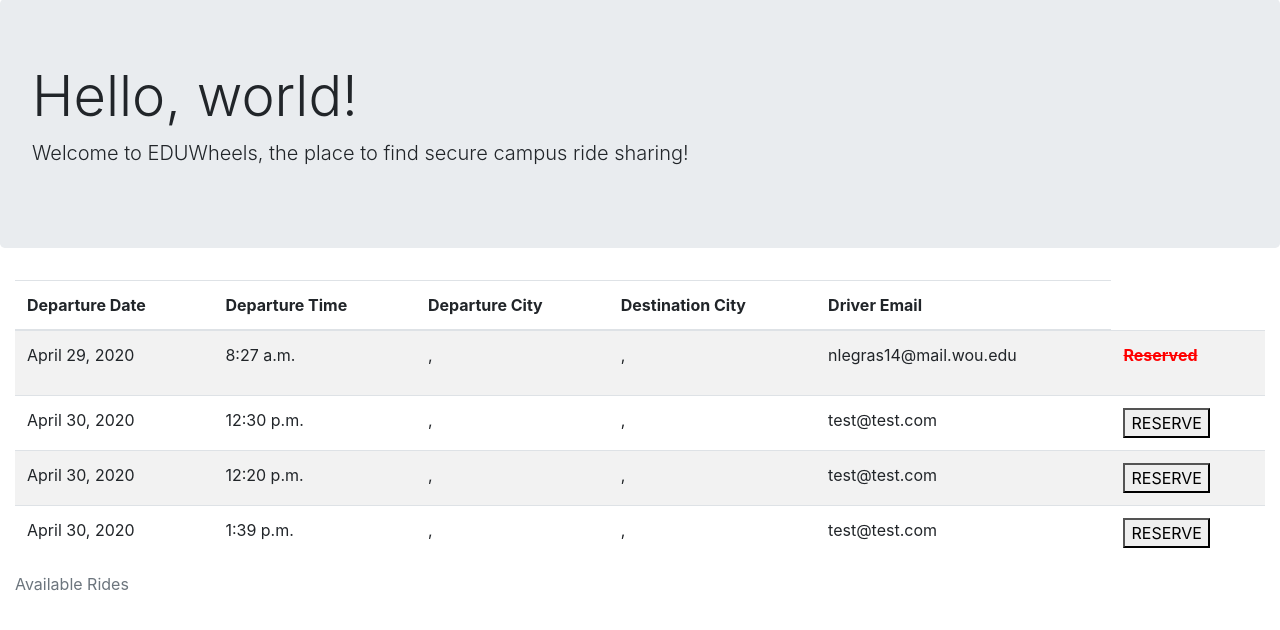
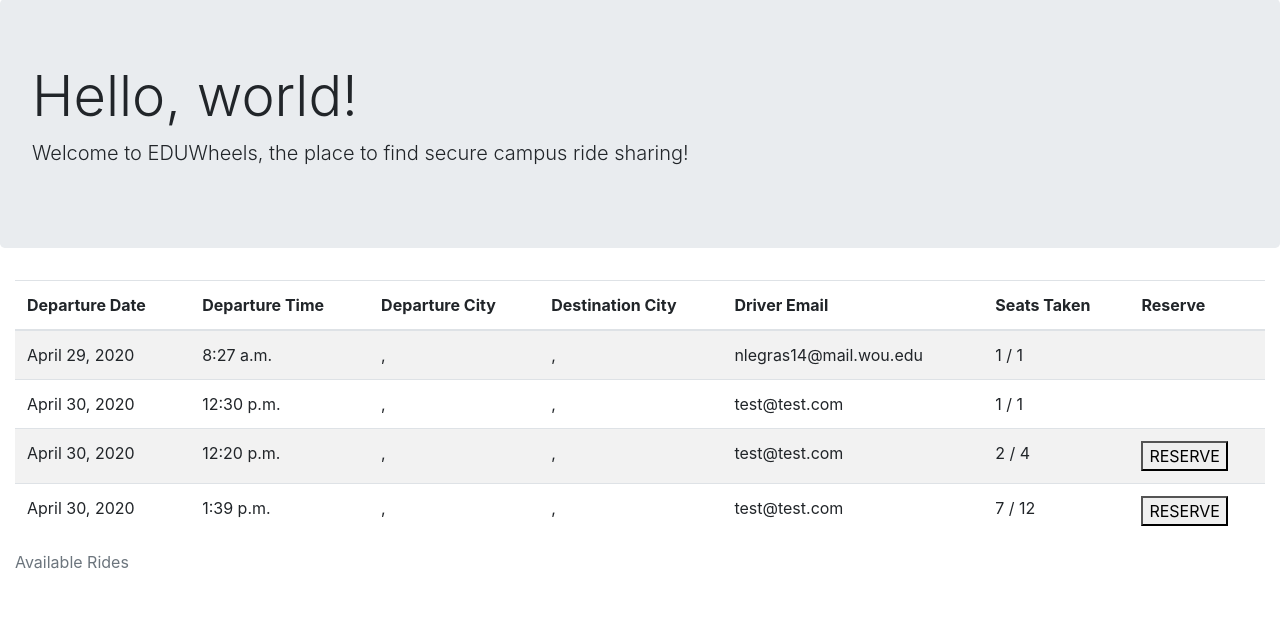
Before and after one commit to nlegras/Capstone, a Django app: page / in a window 1280 px wide. Shown: the part 57-687 px from the top of the page. Run offline with Django 3.2, Linux system fonts and the light colour scheme; data comes from the database, SQL or seed files in the repository; both versions use the stored data as it was after the commit; some libraries are stand-ins or nearby versions.

Commit message:
added feature to have multiple riders on one trip, as well as fixed reservation to work with this feature

```diff
--- a/ride/views.py
+++ b/ride/views.py
@@ -15,7 +15,7 @@ def resRide(request):
       if resForm.is_valid():
          reserveID = request.POST.get('reserveID')
          reservation = Rides.objects.get(id=reserveID)
-         reservation.reserved = 'Reserved'
+         reservation.seatTaken = reservation.seatTaken + 1
          reservation.save()
 
    return HttpResponseRedirect('.')
--- a/submit/forms.py
+++ b/submit/forms.py
@@ -3,6 +3,7 @@ from django import forms
 class rideForm(forms.Form):
     departDate = forms.DateField()
     departTime = forms.TimeField()
+    seatCapacity = forms.IntegerField()
     departZip = forms.IntegerField()
     arrivalZip = forms.IntegerField()
     driverEmail = forms.EmailField()
--- a/submit/models.py
+++ b/submit/models.py
@@ -12,6 +12,8 @@ class Rides(models.Model):
     arrZip = models.IntegerField()
     driEmail = models.EmailField()
     reserved = models.TextField(default='Open')
+    seatTaken = models.IntegerField(default=0)
+    seatCapacity = models.IntegerField(default=1)
     driSmokes = models.IntegerField(default=0)
     riderPets = models.IntegerField(default=0)
     riderLugg = models.IntegerField(default=0)
--- a/submit/views.py
+++ b/submit/views.py
@@ -14,6 +14,7 @@ def index(request):
             arrivalZip = request.POST.get('arrivalZip')
             driverEmail = request.POST.get('driverEmail')
             rideLugg = request.POST.get('ridersLugg')
+            seatCapac = request.POST.get('seatCapacity')
             if request.POST.get('drisSmokes') == 'on':
                 driverSmokes = 1
             else:
@@ -22,7 +23,7 @@ def index(request):
                 ridePets = 1
             else:
                 ridePets = 0
-            record = Rides(depDate=departDate, depTime=departTime, depZip=departZip, arrZip=arrivalZip, driEmail=driverEmail, reserved='Open', driSmokes=driverSmokes, riderPets=ridePets, riderLugg=rideLugg)
+            record = Rides(depDate=departDate, depTime=departTime, depZip=departZip, arrZip=arrivalZip, driEmail=driverEmail, seatCapacity=seatCapac, reserved='Open', driSmokes=driverSmokes, riderPets=ridePets, riderLugg=rideLugg)
             record.save()
         else:
             pass
--- a/templates/rideSubmit.html
+++ b/templates/rideSubmit.html
@@ -52,6 +52,10 @@
   <label for="departTime">Departure Time: </label>
   <input type="time" id="departTime" name="departTime" required class="form-control" form="rideForm"><br>
     </div class="col">
+    <div class="col">
+      <label for="seatCapacity">Maximum Number of Riders: </label>
+      <input type="number" id="seatCapacity" name="seatCapacity" class="form-control" form="rideForm">
+    </div>
     </div class="form-row">
     <div class="form-row">
     <div class="col">
--- a/templates/rides.html
+++ b/templates/rides.html
@@ -49,6 +49,8 @@
         <th scope="col">Departure City</th>
         <th scope="col">Destination City</th>
         <th scope="col">Driver Email</th>
+        <th scope="col">Seats Taken</th>
+        <th scope="col">Reserve</th>
       </tr>
     </thead>
     <tbody>
@@ -59,13 +61,11 @@
         <td>{{ ride.depName }}</td>
         <td>{{ ride.arrName }}</td>
         <td>{{ ride.driEmail }}</td>
-        <td>{% if ride.reserved == "Open" %}
+        <td>{{ ride.seatTaken }} / {{ ride.seatCapacity }}</td>
+        <td>{% if ride.seatTaken != ride.seatCapacity %}
           <form action="reserve" method="post" id="resForm" name="resForm">
             {% csrf_token %}
           <button form="resForm" id="reserveID" name="reserveID" value="{{ ride.id }}">RESERVE</button>
-          {% endif %}
-          {% if ride.reserved == "Reserved" %}
-          <p style="color: Red"><strong><del>{{ ride.reserved }}</del></strong></p>
           {% endif %}
           </form>
         </td>
```
Also changed, not shown: EDUWheels/static/images/0spots.png (added), EDUWheels/static/images/1spots.png (added), EDUWheels/static/images/2spots.png (added), EDUWheels/static/images/3spots.png (added), EDUWheels/static/images/4spots.png (added), db.sqlite3, submit/migrations/0007_auto_20200427_1415.py (added), 1 other file.
